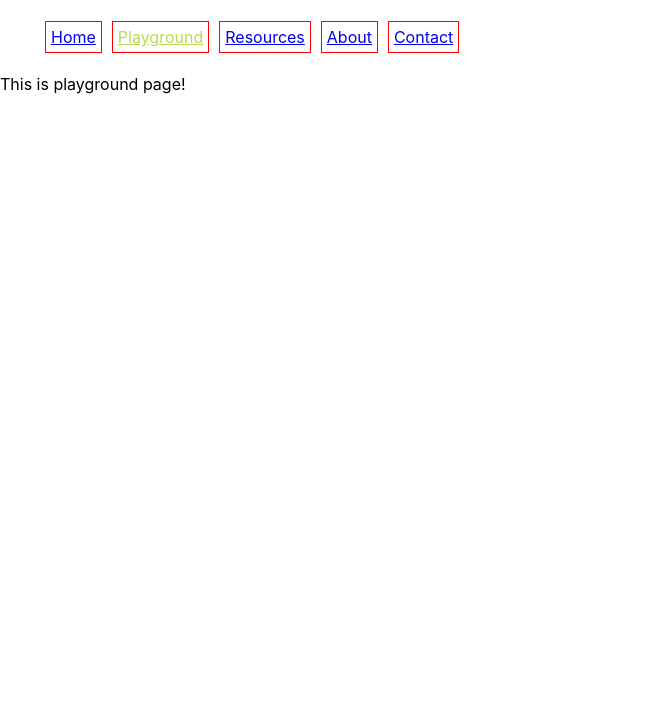
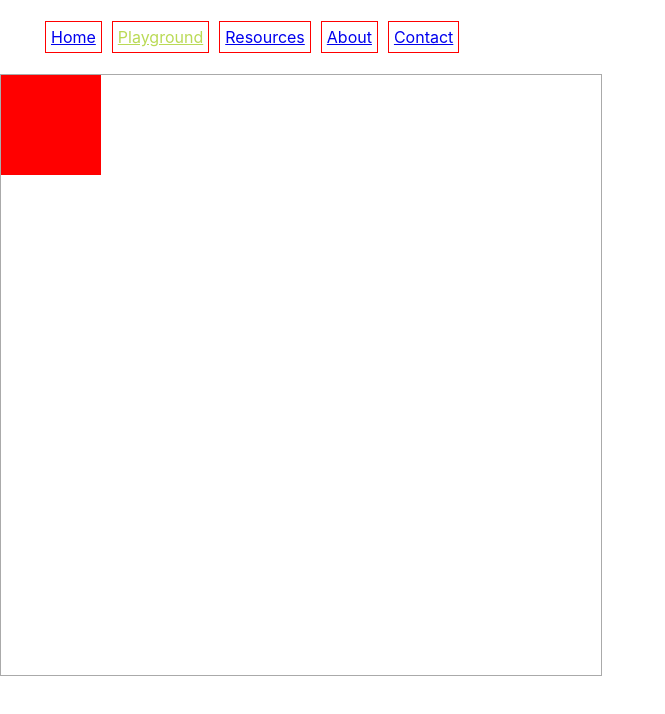
Before and after one commit to pinny13/pinsite, a React (Create React App) app: page /playground/square in a window 1280 px wide. Shown: the top 714 px of the page, without its empty margins (0-665 px from the left). Built offline with nearby package versions, Linux system fonts and the light colour scheme.

Commit message:
pg: adding initial moving square

```diff
--- a/src/App.js
+++ b/src/App.js
@@ -1,5 +1,5 @@
 import React from "react";
-import logo from "./logo.svg";
+// import logo from "./logo.svg";
 import "./App.css";
 import { NavBar } from "./navigation";
 import { BrowserRouter as Router, Route, Switch } from "react-router-dom";
--- /dev/null
+++ b/src/playground/movingSquare/index.css
@@ -0,0 +1,20 @@
+.container {
+  position: relative;
+  border: 1px solid #aaa;
+  width: 600px;
+  height: 600px;
+}
+
+.square {
+  position: relative;
+  width: 100px;
+  height: 100px;
+  background-color: #f00;
+  cursor: pointer;
+  display: flex;
+  flex-wrap: wrap;
+}
+
+.cell:hover {
+  background-color: crimson;
+}
--- /dev/null
+++ b/src/playground/movingSquare/index.js
@@ -0,0 +1,5 @@
+const eSquare = document.querySelector(".square");
+
+eSquare.addEventListener("click", () => {
+  alert("!!!");
+});
--- /dev/null
+++ b/src/playground/movingSquare/square.tsx
@@ -0,0 +1,92 @@
+import React from "react";
+import "./index.css";
+
+interface SquareProps {
+  totalWidth: number;
+  size: number;
+  moveBy: number;
+}
+
+interface SquareState {
+  top: number;
+  left: number;
+}
+
+export class Square extends React.Component<SquareProps, SquareState> {
+  constructor(props: SquareProps) {
+    super(props);
+
+    this.state = {
+      top: 0,
+      left: 0
+    };
+  }
+
+  public render() {
+    return (
+      <div className="container">
+        <div
+          className="square"
+          style={{ top: this.state.top, left: this.state.left }}
+        >
+          {this.generateSquare()}
+        </div>
+      </div>
+    );
+  }
+
+  private generateSquare() {
+    let dTop = 0; //this.props.moveBy;
+    let dLeft = 0;
+    const cells = [];
+    const cellSize = this.props.totalWidth / this.props.size;
+
+    for (let t = 0; t < this.props.size; t++) {
+      for (let l = 0; l < this.props.size; l++) {
+        [dTop, dLeft] = this.getNewDirection(t, l);
+        const onClickHandler = (dT: number, dL: number) => () =>
+          this.onCellClick(dT, dL);
+        cells.push(
+          <div
+            key={`${t}${l}`}
+            className="cell"
+            style={{ width: `${cellSize}px`, height: `${cellSize}px` }}
+            onClick={onClickHandler(dTop, dLeft)}
+          ></div>
+        );
+      }
+    }
+
+    return cells;
+  }
+
+  private getNewDirection(top: number, left: number): number[] {
+    let topDelta = 0;
+    let leftDelta = 0;
+
+    if (top === 0) {
+      topDelta = -this.props.moveBy;
+    }
+    if (top === this.props.size - 1) {
+      topDelta = this.props.moveBy;
+    }
+
+    if (left === 0) {
+      leftDelta = -this.props.moveBy;
+    }
+    if (left === this.props.size - 1) {
+      leftDelta = this.props.moveBy;
+    }
+
+    // Implement non-edge cases
+
+    return [topDelta, leftDelta];
+  }
+
+  private onCellClick(dTop: number, dLeft: number) {
+    this.setState({
+      top: this.state.top + dTop,
+      left: this.state.left + dLeft
+    });
+  }
+}
--- a/src/home/playgroundPage.tsx
+++ b/src/playground/playgroundDefaultPage.tsx
@@ -1,6 +1,6 @@
 import React from "react";
 
-export class PlaygroundPage extends React.Component {
+export class PlaygroundDefaultPage extends React.Component {
   render() {
     return <div>This is playground page!</div>;
   }
--- a/src/playground/playgroundPage.tsx
+++ b/src/playground/playgroundPage.tsx
@@ -1,7 +1,15 @@
 import React from "react";
+import { Route } from "react-router-dom";
+import { PlaygroundDefaultPage } from "./playgroundDefaultPage";
+import { Square } from "./movingSquare/square";
 
 export class PlaygroundPage extends React.Component {
   render() {
-    return <div>This is playground page!</div>;
+    return (
+      <>
+        <Route exact path="/playground" component={PlaygroundDefaultPage} />
+        <Route path="/playground/square" component={()=><Square totalWidth={100} size={4} moveBy={10}/>} />
+      </>
+    );
   }
 }
```
Also changed, not shown: src/playground/movingSquare/index.html (added, +14 -0 lines).
